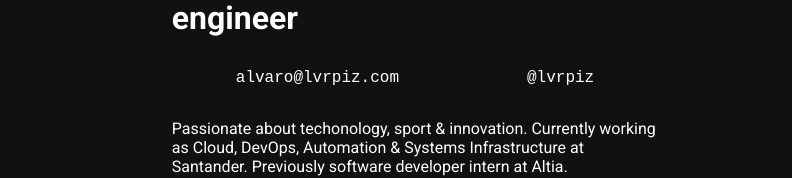
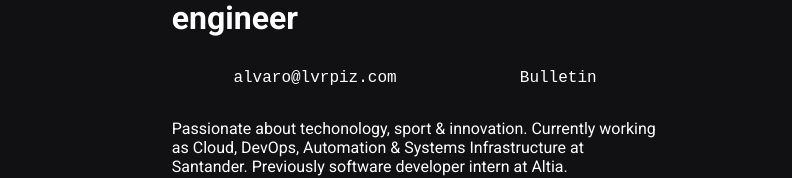
Before and after one commit to alvarogarciapiz/lvrpiz, a React (Vite) app: page / in a window 1280 px wide. Shown: the part 266-444 px from the top of the page, without its empty margins (233-1025 px from the left). Built offline with nearby package versions, Linux system fonts and the light colour scheme.

Commit message:
Update contact link in Content.jsx to point to Bulletin website

```diff
--- a/src/Content.jsx
+++ b/src/Content.jsx
@@ -19,7 +19,7 @@ const Content = () => {
             </div>
 
             <div className='contact'>
-            <a href="mailto:alvaro@lvrpiz.com">alvaro@lvrpiz.com</a> <a href="https://www.linkedin.com/in/alvarogarciapiz">@lvrpiz</a>
+            <a href="mailto:alvaro@lvrpiz.com">alvaro@lvrpiz.com</a> <a href="https://www.bulletin.lvrpiz.com">Bulletin</a>
             </div>
 
             <div className='description'>
```
